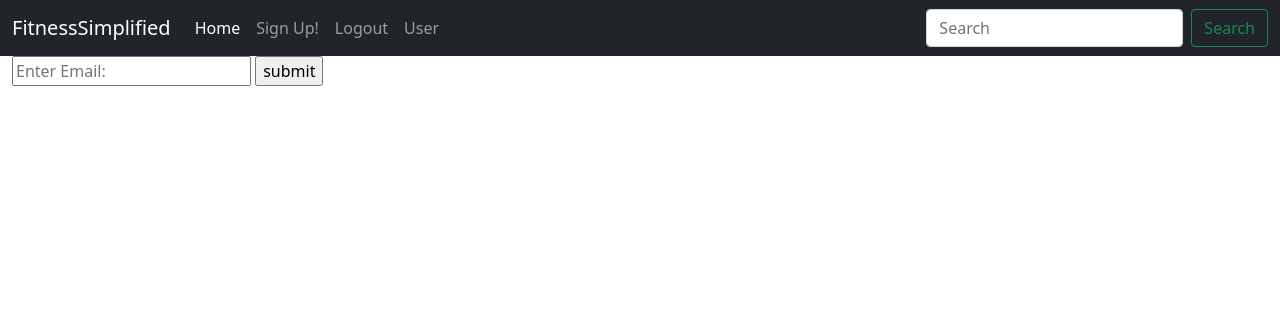
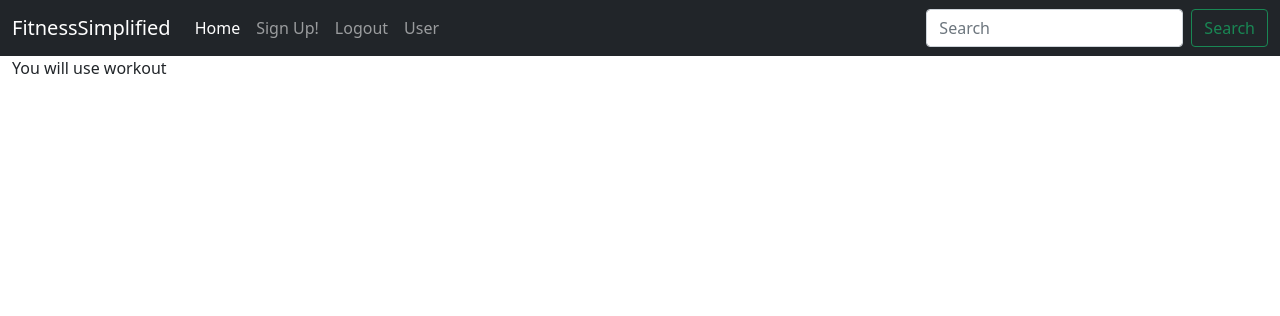
Before and after one commit to ssyed04/AselSulaymanMH7, a Flask app: template templates/user.html in a window 1280 px wide. Shown: the top 316 px of the page. Run offline with Flask 2, Linux system fonts and the light colour scheme; the template is opened without the code that fills it, so the values that code supplies are empty.

Commit message:
added attributes and methds to users class

```diff
--- a/main.py
+++ b/main.py
@@ -16,12 +16,21 @@
     name = db.Column(db.String(100))
     email = db.Column(db.String(100))
     password = db.Column(db.String(100))
+    goal = db.Column(db.Integer)
+    equipment = db.Column(db.Integer)
+    category = db.Column(db.Integer)
+
 
     def __init__(self, name, email, password):
         self.name = name
         self.email = email
         self.password = password
+        self.goal = 0
+        self.equipment = 0
+        self.category = 0
 
+    def categorize(self):
+        self.category = self.equipment
 
 
 
@@ -60,22 +69,16 @@
 @app.route("/user", methods = ["POST", "GET"])
 def user():
     email = None
-    if "user" in session:
-        user = session["user"]
-        flash("Login Successful")
-        if request.method == "POST":
-            email = request.form["email"]
-            session["email"] = email
-            flash("Your email was saved.")
-        else:
-            if "email" in session:
-                email = session["email"]
-
-        return render_template("user.html", email = email)
-
-    else:
+    if "user" not in session:
         flash("You are not logged in!")
         return redirect(url_for("signup"))
+
+    user = session["user"]
+    flash("Login Successful")
+    current_user = users.query.filter_by(name=user).first()
+    current_user.categorize(current_user)
+
+    return render_template("user.html", user = current_user)
 
 @app.route("/logout")
 def logout():
--- a/templates/user.html
+++ b/templates/user.html
@@ -9,9 +9,6 @@
     {% endif %}
 {% endwith %}
 
-<form action = "#" method = "POST">
-    <input type = "email" name = "email" placeholder="Enter Email: " value = "{{email if email}}"/>
-    <input type = "submit" value = "submit">
-</form>
+<p>You will use workout {{ user.category }}</p>
 
 {% endblock %}
```
Also changed, not shown: users.sqlite3.
